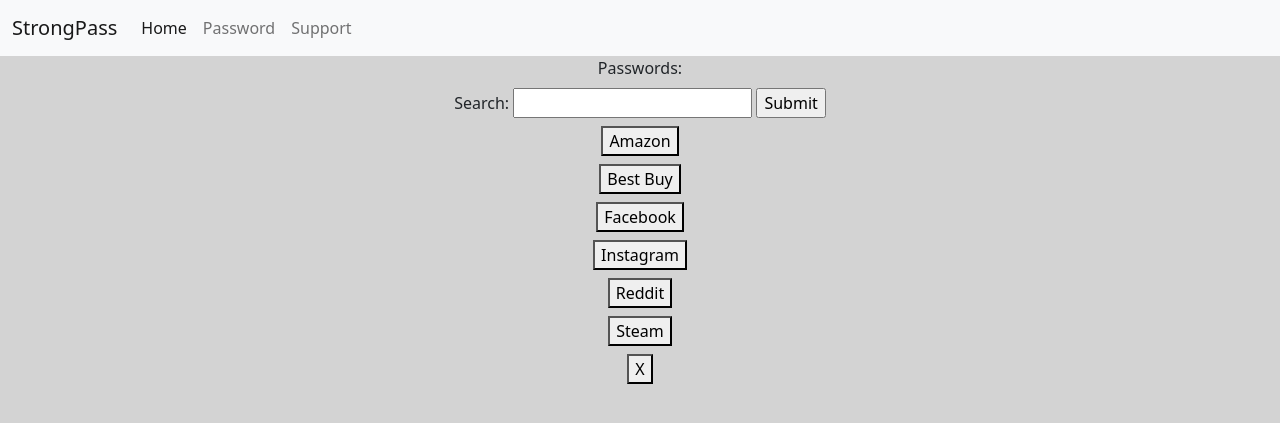
After one commit to 321daniels/StrongPass, a PHP site: page /html/view_passwords.html in a window 1280 px wide. The commit adds this page. Shown: the top 423 px of the page. Run offline with PHP 8.4, Linux system fonts and the light colour scheme.

Commit message:
Added simple "View Passwords" screen
Updated links on index.html to be relative paths. Button to view passwords needs to be fixed though.
Added a "view passwords" screen with basic layout. No PHP functionality yet

```diff
--- a/css/style.css
+++ b/css/style.css
@@ -4,7 +4,9 @@ body {
   margin: 0;
 }
 
-h1, h2, h3 {
+h1,
+h2,
+h3 {
   font-family: sans-serif;
   color: black;
   text-align: center;
@@ -53,3 +55,16 @@ footer {
   text-align: right;
   padding: 10px;
 }
+
+/* used on the "view passwords" page */
+.passwordLayout {
+  width: 100%;
+
+  display: grid;
+  grid-template-rows: repeat(auto-fit, 1fr);
+  grid-template-columns: 1fr;
+  gap: 8px;
+
+  justify-items: center;
+  align-items: center;
+}
--- /dev/null
+++ b/html/view_passwords.html
@@ -0,0 +1,97 @@
+<!DOCTYPE html>
+<html lang="en">
+  <head>
+    <meta charset="UTF-8" />
+    <meta name="viewport" content="width=device-width, initial-scale=1.0" />
+    <meta http-equiv="X-UA-Compatible" content="ie=edge" />
+    <link rel="stylesheet" href="../css/style.css" />
+    <title>StrongPass</title>
+    <link
+      href="https://cdn.jsdelivr.net/npm/bootstrap@5.0.0-beta2/dist/css/bootstrap.min.css"
+      rel="stylesheet"
+      integrity="sha384-BmbxuPwQa2lc/FVzBcNJ7UAyJxM6wuqIj61tLrc4wSX0szH/Ev+nYRRuWlolflfl"
+      crossorigin="anonymous"
+    />
+  </head>
+
+  <body style="background-color: lightgray">
+    <nav class="navbar navbar-expand-lg navbar-light bg-light">
+      <div class="container-fluid">
+        <a class="navbar-brand" href="#">StrongPass</a>
+        <button
+          class="navbar-toggler"
+          type="button"
+          data-bs-toggle="collapse"
+          data-bs-target="#navbarNavDropdown"
+          aria-controls="navbarNavDropdown"
+          aria-expanded="false"
+          aria-label="Toggle navigation"
+        >
+          <span class="navbar-toggler-icon"></span>
+        </button>
+        <div class="collapse navbar-collapse" id="navbarNavDropdown">
+          <ul class="navbar-nav">
+            <li class="nav-item">
+              <a class="nav-link active" aria-current="page" href="Index.html"
+                >Home</a
+              >
+            </li>
+            <li class="nav-item">
+              <a class="nav-link" href="password.html">Password</a>
+            </li>
+            <li class="nav-item">
+              <a class="nav-link" href="support.html">Support</a>
+            </li>
+          </ul>
+        </div>
+      </div>
+    </nav>
+    <section class="passwordLayout">
+      <div>Passwords:</div>
+      <div>
+        <!-- use php to search through existing saved passwords -->
+        <form action="../examplePHP.php">
+          <label for="search">Search:</label>
+          <input type="text" id="search" name="search" />
+          <input type="submit" value="Submit" />
+        </form>
+      </div>
+      <div>
+        <!-- replace each 'generate-password.html' with a password view/options page-->
+        <button onclick="window.location.href='generate-password.html'">
+          Amazon
+        </button>
+      </div>
+      <div>
+        <button onclick="window.location.href='generate-password.html'">
+          Best Buy
+        </button>
+      </div>
+      <div>
+        <button onclick="window.location.href='generate-password.html'">
+          Facebook
+        </button>
+      </div>
+      <div>
+        <button onclick="window.location.href='generate-password.html'">
+          Instagram
+        </button>
+      </div>
+      <div>
+        <button onclick="window.location.href='generate-password.html'">
+          Reddit
+        </button>
+      </div>
+      <div>
+        <button onclick="window.location.href='generate-password.html'">
+          Steam
+        </button>
+      </div>
+      <div>
+        <button onclick="window.location.href='generate-password.html'">
+          X
+        </button>
+      </div>
+    </section>
+  </body>
+</html>
```
Also changed, not shown: Index.html (+36 -18 lines). Lines whose indentation alone changed are shown as unchanged.
